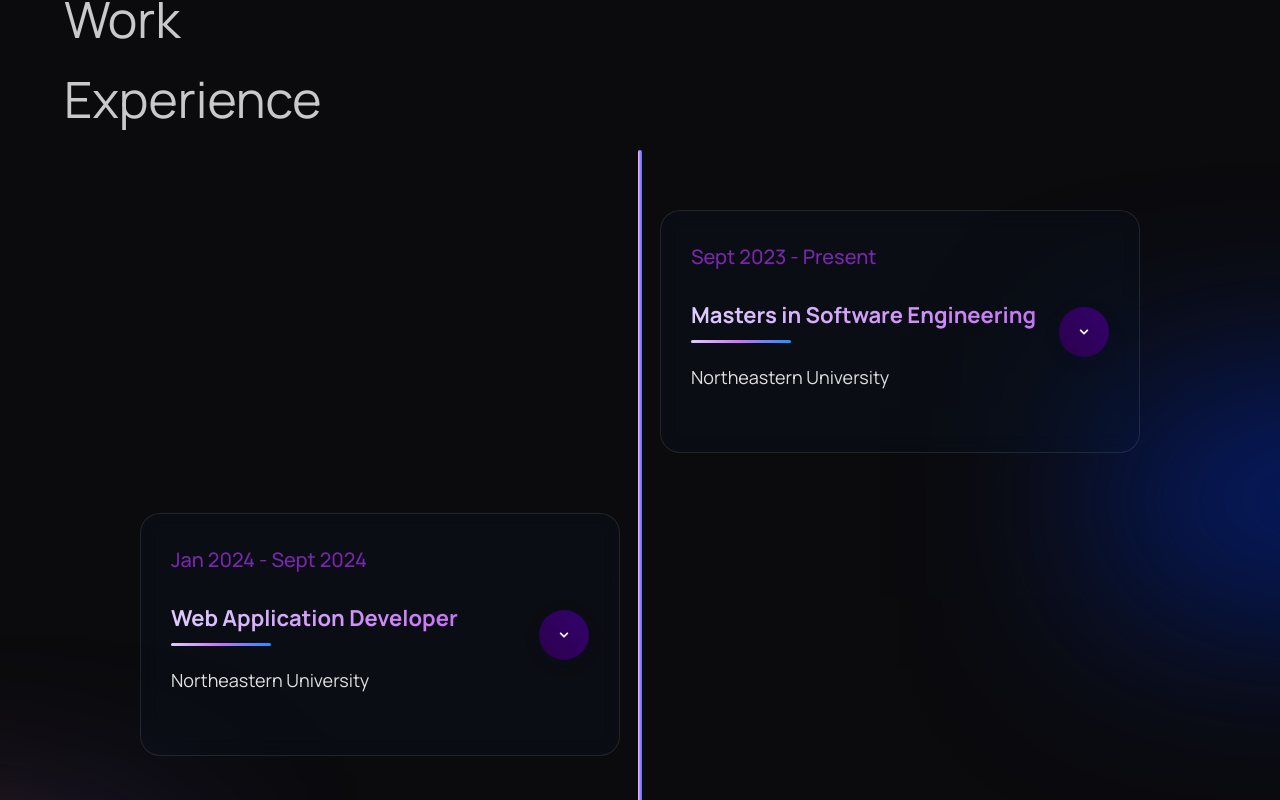
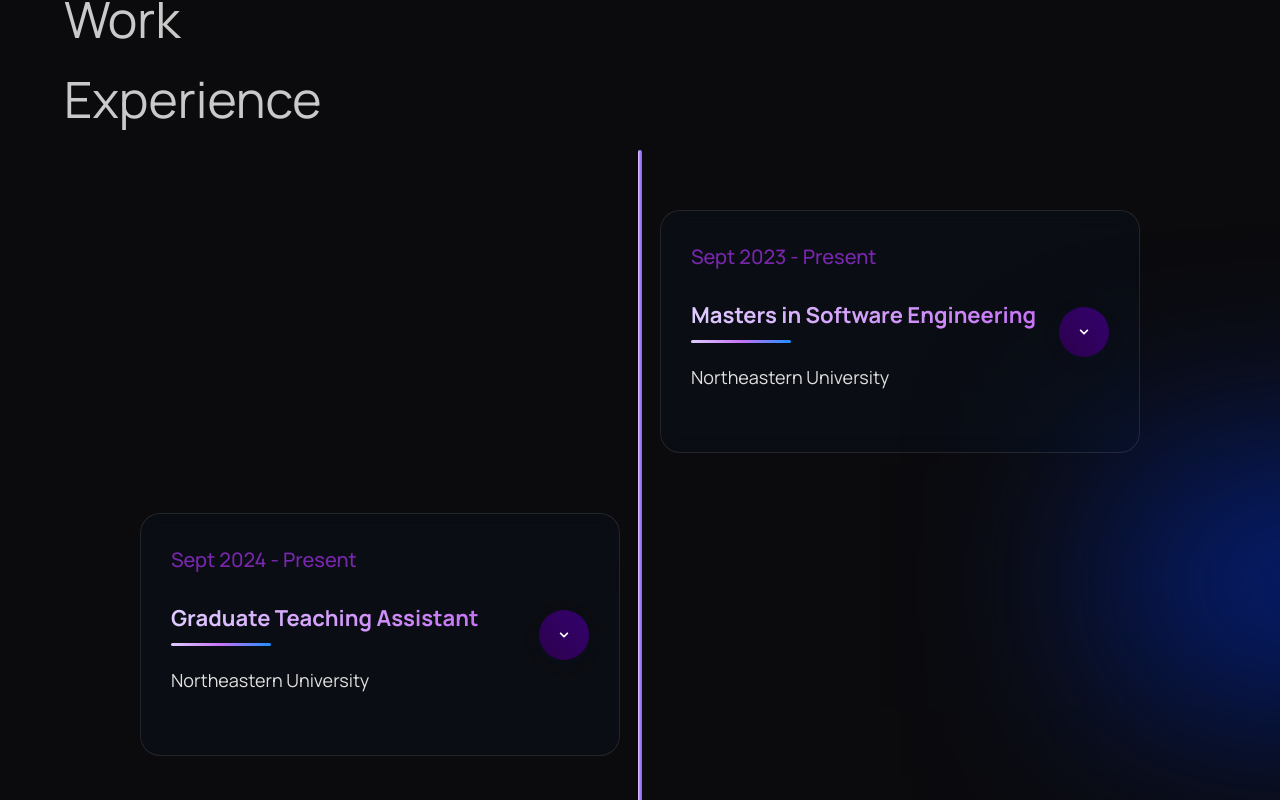
Before and after one commit to AshmiyaV/Portfolio, a Next.js app: page / in a window 1280 px wide. Shown: the part 1940-2740 px from the top of the page. Built offline with nearby package versions, Linux system fonts and the light colour scheme.

Commit message:
portfolio changes

```diff
--- a/components/Blocks/Hero/Hero.module.scss
+++ b/components/Blocks/Hero/Hero.module.scss
@@ -300,3 +300,12 @@
     height: 75% !important;
   }
 }
+
+@media screen and (max-width: 1000px) {
+  // .background{
+  //   height: 70%;
+  // }
+  .line{
+    height: 75% !important;
+  }
+}
--- a/components/Blocks/Projects/Projects.jsx
+++ b/components/Blocks/Projects/Projects.jsx
@@ -7,26 +7,36 @@ import Blobs from "@/components/UI/Elements/Blobs/Blobs";
 import Title from '@/components/UI/Elements/Title/Title';
 
 export default function Projects(props) {
-  const [isExpanded, setIsExpanded] = useState(false);
+  const [expanded, setExpanded] = useState(null);
 
   const handleOnClick = (projectLink) => {
     window.open(`${projectLink}`);
   }
+
+  const onExpand = (id) => {
+    if(id === expanded){
+      setExpanded(null)
+    }
+    else{
+      setExpanded(id)
+    }
+  };
+
   const Projects = [
     {
       projectTitle: "YouthGPS",
-          projectDesc: "A community-focused web platform that connects people with local events, marketplace activities, and community support services based on their location. The platform enables users to organize events, buy/sell items, share excess food, coordinate donations, and stay updated with local happenings and weather conditions, all within their specific zip code area.",
+          projectDesc: "YouthGPS is a mental health and substance abuse screening platform developed for SAMHSA that provides adaptive assessments for youth. The system features dynamic questionnaires that adjust based on user responses, real-time visualization dashboards for tracking outcomes, and secure data handling protocols. Built with React and Python, deployed on AWS, the platform streamlines the screening process while ensuring sensitive health data protection and providing administrators with actionable insights through comprehensive reporting tools.",
           projectLink: "https://github.com/AshmiyaV/youth-gps",
           blobTypeForProject: "v1",
           blobType: "blobV1"
   },
     {
         projectTitle: "locALL",
-            projectDesc: "YouthGPS is a mental health and substance abuse screening platform developed for SAMHSA that provides adaptive assessments for youth. The system features dynamic questionnaires that adjust based on user responses, real-time visualization dashboards for tracking outcomes, and secure data handling protocols. Built with React and Python, deployed on AWS, the platform streamlines the screening process while ensuring sensitive health data protection and providing administrators with actionable insights through comprehensive reporting tools.",
+            projectDesc: "A community-focused web platform that connects people with local events, marketplace activities, and community support services based on their location. The platform enables users to organize events, buy/sell items, share excess food, coordinate donations, and stay updated with local happenings and weather conditions, all within their specific zip code area.",
             projectLink: "https://github.com/AshmiyaV/loc-all",
             // blobTypeForProject: "v1",
             blobType: "blobV1"
-    },
+  },
     {
         projectTitle: "CloudGuard",
             projectDesc: "A serverless architecture on Google Cloud Platform that automates real-time notifications and database operations using Cloud Functions and Pub/Sub. The project implements Infrastructure as Code with Terraform and includes CI/CD through GitHub Actions, making it a comprehensive solution for managing cloud-based notification systems and operational tasks.",
@@ -42,13 +52,13 @@ export default function Projects(props) {
         {Projects.map((project, index) => (
     <div key={index} className={styles.projectWindow} id={index}>
               {project.blobTypeForProject && <Blobs type={project.blobTypeForProject} classVariable={`${styles.blob} ${styles[project.blobType]}`}/>}
-      <div className={`${styles.projectWrapper} ${project.className || ''} ${isExpanded ? styles.expanded : ''}`}>
+      <div className={`${styles.projectWrapper} ${project.className || ''} ${expanded === index ? styles.expanded : ''}`}>
         <div className={styles.aboutProject}>
           <div className={styles.projectHeader}>
             <h2 className={styles.projectTitle}>{project.projectTitle}</h2>
             <button
-              className={`${styles.expandToggle} ${isExpanded ? styles.expanded : ''}`}
-              onClick={() => setIsExpanded(!isExpanded)}
+              className={`${styles.expandToggle} ${expanded === index ? styles.expanded : ''}`}
+              onClick={() => onExpand(index)}
             >
               <FaChevronDown />
             </button>
--- a/components/Blocks/WorkExperience/WorkExperience.jsx
+++ b/components/Blocks/WorkExperience/WorkExperience.jsx
@@ -21,35 +21,46 @@ function WorkExperience() {
       type: "education"
     },
     {
-        id: 2,
+      id: 2,
+      year: "Sept 2024 - Present",
+      title: "Graduate Teaching Assistant",
+      institution: "Northeastern University",
+      description: "• Assisted students in mastering concepts related to HTML, CSS, REST, HTTP, SASS, MERN stack, Agile methodologies, and Domain-Driven Design as part of the 'Web Design and User Experience Engineering' course\n" +
+        "• Guided students in implementing responsive designs, debugging code, and understanding user-centric design principles\n" +
+        "• Supported the application of Agile practices and Domain-Driven Design techniques in project development\n" +
+        "• Provided mentorship during coding assignments, facilitated lab sessions, and ensured adherence to best practices in modern web development\n" +
+        "• Collaborated with the professor to develop course materials and evaluate project submissions",
+      type: "education"
+    },
+    {
+        id: 3,
         year: "Jan 2024 - Sept 2024",
         title: "Web Application Developer",
         institution: "Northeastern University",
-        description: "• Developed RESTful APIs with Spring Boot & Hibernate achieving sub-second response times\n" +
-          "• Reduced processing time by 40% using Apache Camel parallel threading\n" +
-          "• Migrated SOAP to REST APIs, increasing transaction capacity by 50%\n" +
-          "• Managed 30+ projects using Agile/Kanban methodologies\n" +
-          "• Enhanced security with Tomcat 9 upgrade and SonarQube implementation",
+        description: "• Designed and built a website for the SAMHSA intervention project, enabling the administration of various surveylevels with results dynamically displayed based on answers provided\n" +
+          "• Devised insightful dashboards and reports using React and Python by identifying trends for data visualization and successfully deployed the project on AWS",
         type: "work"
       },
     {
-      id: 3,
+      id: 4,
       year: "Sept 2020 - Aug 2023",
       title: "Full Stack Developer",
       institution: "Standard Chartered Bank",
-      description: "• Developed RESTful APIs with Spring Boot & Hibernate achieving sub-second response times\n" +
-        "• Reduced processing time by 40% using Apache Camel parallel threading\n" +
-        "• Migrated SOAP to REST APIs, increasing transaction capacity by 50%\n" +
-        "• Managed 30+ projects using Agile/Kanban methodologies\n" +
-        "• Enhanced security with Tomcat 9 upgrade and SonarQube implementation",
+      description: "• Developed over 50 webpages from scratch encompassing Front-End, Back-End, API Integration and Testing, worked on over 300 Jira and ADO issues within an Agile (Scrum/Kanban) environment\n" +
+        "• Spearheaded on the Bank UI project, leveraging Storybook to architect a comprehensive library of reusable components with flexible properties thereby decreasing code duplication by 70%\n" +
+        "• Engineered a cutting-edge questionnaire framework in React, leading to an astounding 95% reduction in code rewrites for the development of new applications\n" +
+        "• Created user-friendly tools to reckon team indices, performed data manipulation using JavaScript for showcasing it in dashboards using recharts, consequently increasing monthly visitors to about 42.7K\n" +
+        "• Integrated Jira and Clarity data for computing predictability, stability, velocity and say/do ratio of squads and developed metrics thereby helping teams to increase efficiency by 85%\n" +
+        "• Employed Redux to manage application state, ensuring efficient data flow, centralized state management, and seamless integration between components in the front-end development process\n" +
+        "• Orchestrated the development of over 200 test cases for user interfaces, adhering rigorously to SonarQube's stringent quality standards, resulting in robust and reliable software excelling in performance",
       type: "work"
     },
     {
-      id: 4,
+      id: 5,
       year: "Aug 2016 - April 2020",
       title: "Bachelor of Engineering",
       institution: "College of Engineering Guindy, Anna University",
-      description: "• Secured top grades in Data Structures and Object-Oriented Programming\n" +
+      description: "• Secured top grades in Data Structures and Object-Oriented Programming and Data Structures & Algorithms\n" +
         "• Completed practical training in OOP Lab with hands-on Java programming\n" +
         "• Developed strong foundation in programming alongside electronics expertise",
       type: "education"
--- a/components/Blocks/WorkExperience/WorkExperience.module.scss
+++ b/components/Blocks/WorkExperience/WorkExperience.module.scss
@@ -210,7 +210,7 @@
     opacity: 0;
 
     &.active {
-        max-height: 400px;
+        max-height: 1000px;
         opacity: 1;
         margin-top: 25px;
         animation: slideDown 0.3s ease forwards;
```
